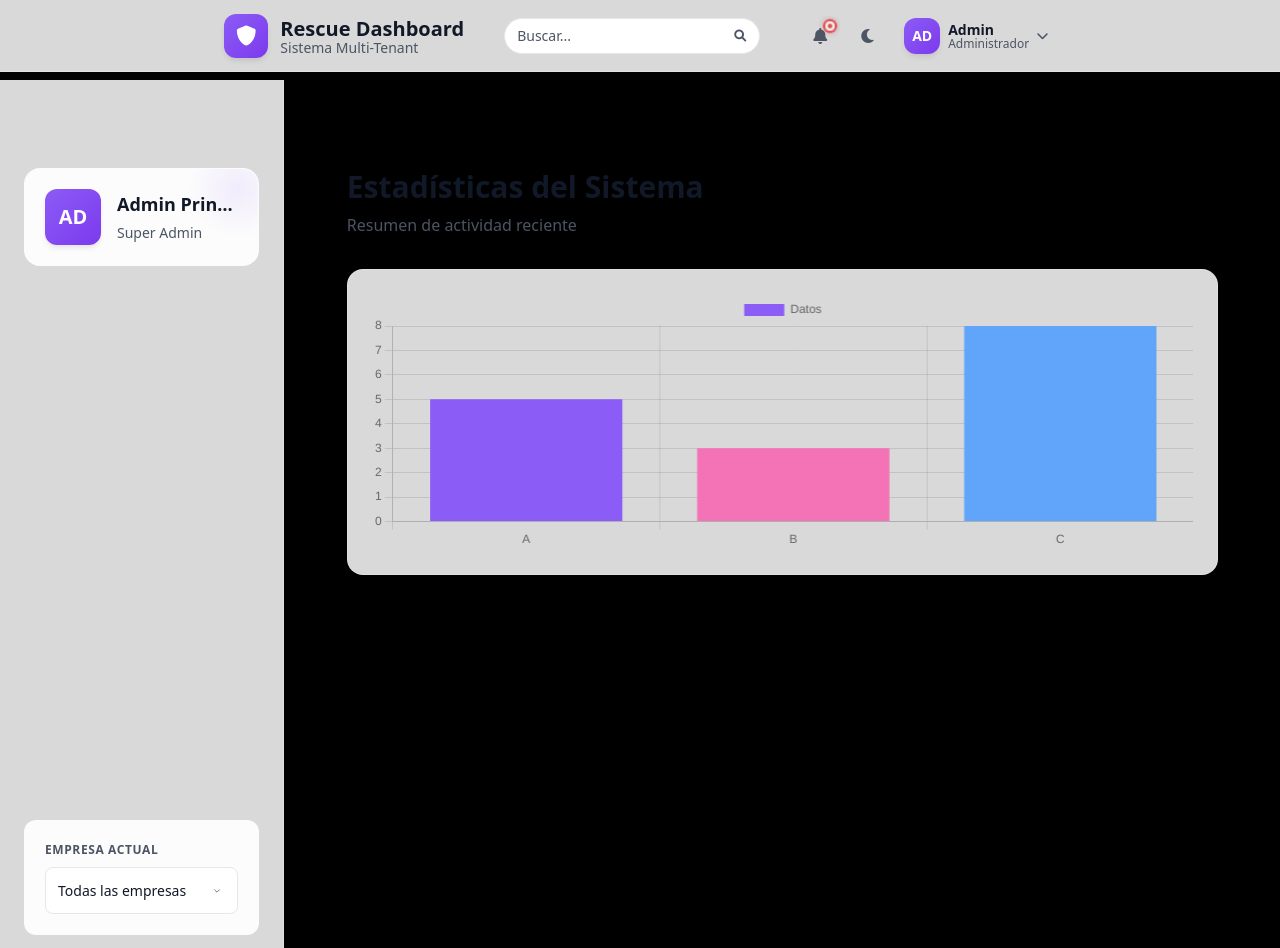
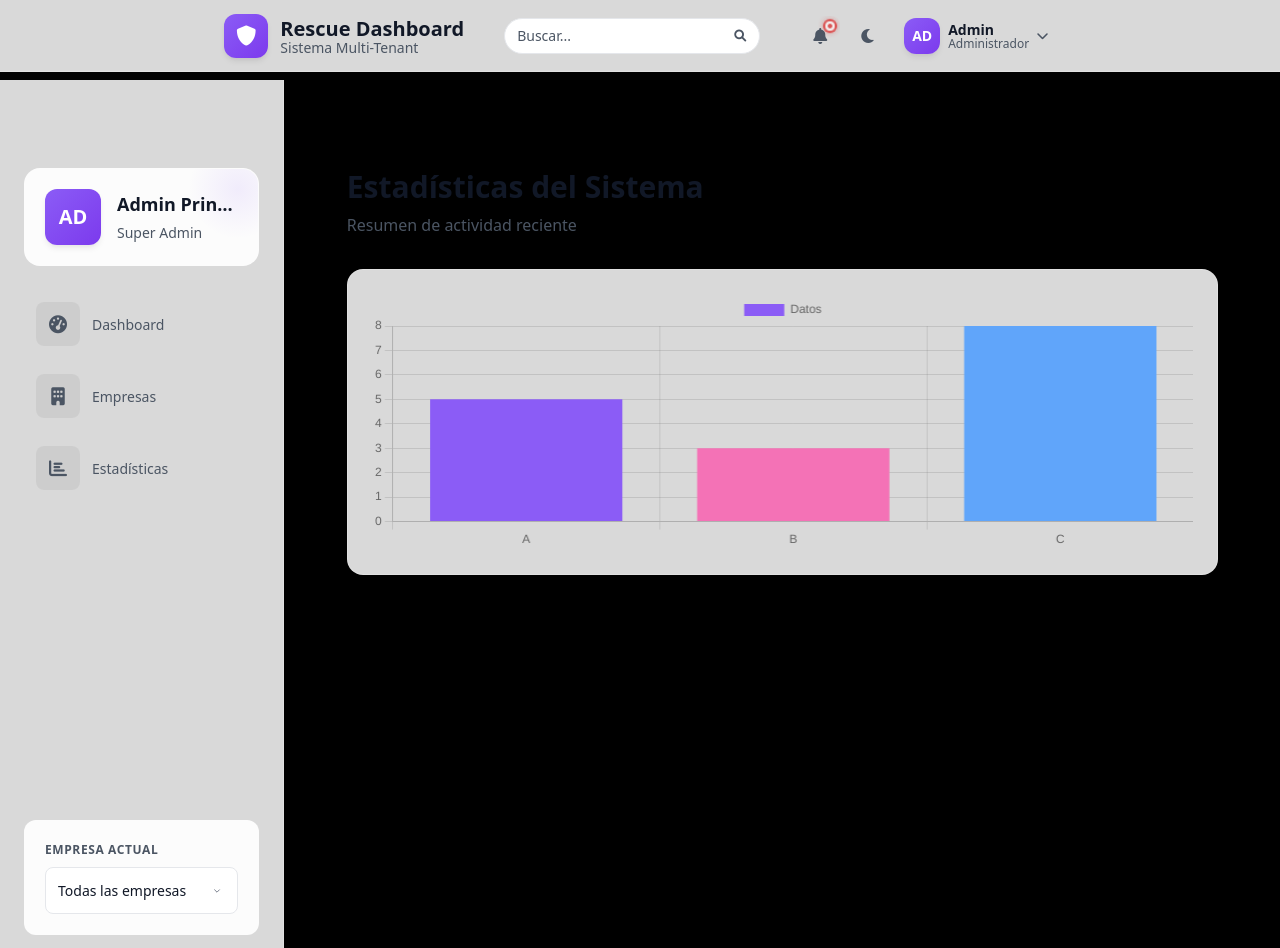
Before and after one commit to NicoLa5Tor/RescueFront, a Flask app: template templates/admin/stats.html in a window 1280 px wide. Run offline with Flask 3, Linux system fonts and the light colour scheme; the template is opened without the code that fills it, so the values that code supplies are empty; some libraries are stand-ins or nearby versions.

Commit message:
Add sidebar links to admin layout

```diff
--- a/app.py
+++ b/app.py
@@ -121,6 +121,7 @@
         activity_data=activity_data,
         top_activity=top_activity,
         activity_logs=activity_logs,
+        active_page='dashboard'
     )
 
 @app.route('/admin/users')
@@ -128,21 +129,21 @@
     """Gestión de usuarios - Protegido por JWT en frontend"""
     if 'token' not in session:
         return redirect(url_for('login'))
-    return render_template('users.html', api_url=PROXY_PREFIX)
+    return render_template('users.html', api_url=PROXY_PREFIX, active_page='users')
 
 @app.route('/admin/empresas')
 def admin_empresas():
     """Gestión de empresas - Protegido por JWT en frontend"""
     if 'token' not in session:
         return redirect(url_for('login'))
-    return render_template('admin/empresas.html', api_url=PROXY_PREFIX)
+    return render_template('admin/empresas.html', api_url=PROXY_PREFIX, active_page='empresas')
 
 @app.route('/admin/stats')
 def admin_stats():
     """Estadísticas - Protegido por JWT en frontend"""
     if 'token' not in session:
         return redirect(url_for('login'))
-    return render_template('admin/stats.html', api_url=PROXY_PREFIX)
+    return render_template('admin/stats.html', api_url=PROXY_PREFIX, active_page='stats')
 
 # ========== RUTAS DE EMPRESA (FUTURO) ==========
 @app.route('/empresa')
--- a/templates/admin/dashboard.html
+++ b/templates/admin/dashboard.html
@@ -100,7 +100,18 @@
       <nav class="sidebar__nav">
         <div class="sidebar__nav-section">
           <div class="sidebar__nav-list" id="sidebarNav">
-            <!-- Navigation items will be populated by JS -->
+            <a href="{{ url_for('admin_dashboard') }}" class="sidebar__link {% if active_page=='dashboard' %}sidebar__link--active{% endif %}">
+              <div class="sidebar__link-icon"><i class="fas fa-tachometer-alt"></i></div>
+              <span class="sidebar__link-text">Dashboard</span>
+            </a>
+            <a href="{{ url_for('admin_empresas') }}" class="sidebar__link {% if active_page=='empresas' %}sidebar__link--active{% endif %}">
+              <div class="sidebar__link-icon"><i class="fas fa-building"></i></div>
+              <span class="sidebar__link-text">Empresas</span>
+            </a>
+            <a href="{{ url_for('admin_stats') }}" class="sidebar__link {% if active_page=='stats' %}sidebar__link--active{% endif %}">
+              <div class="sidebar__link-icon"><i class="fas fa-chart-bar"></i></div>
+              <span class="sidebar__link-text">Estadísticas</span>
+            </a>
           </div>
         </div>
       </nav>
```
